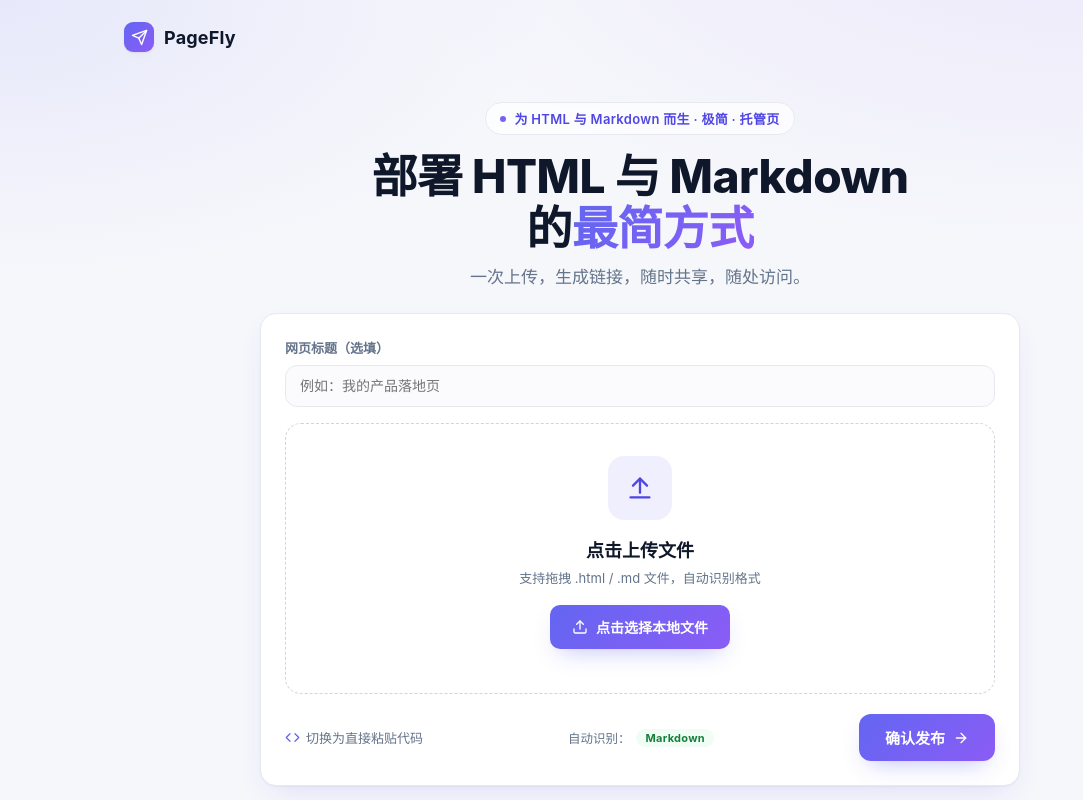
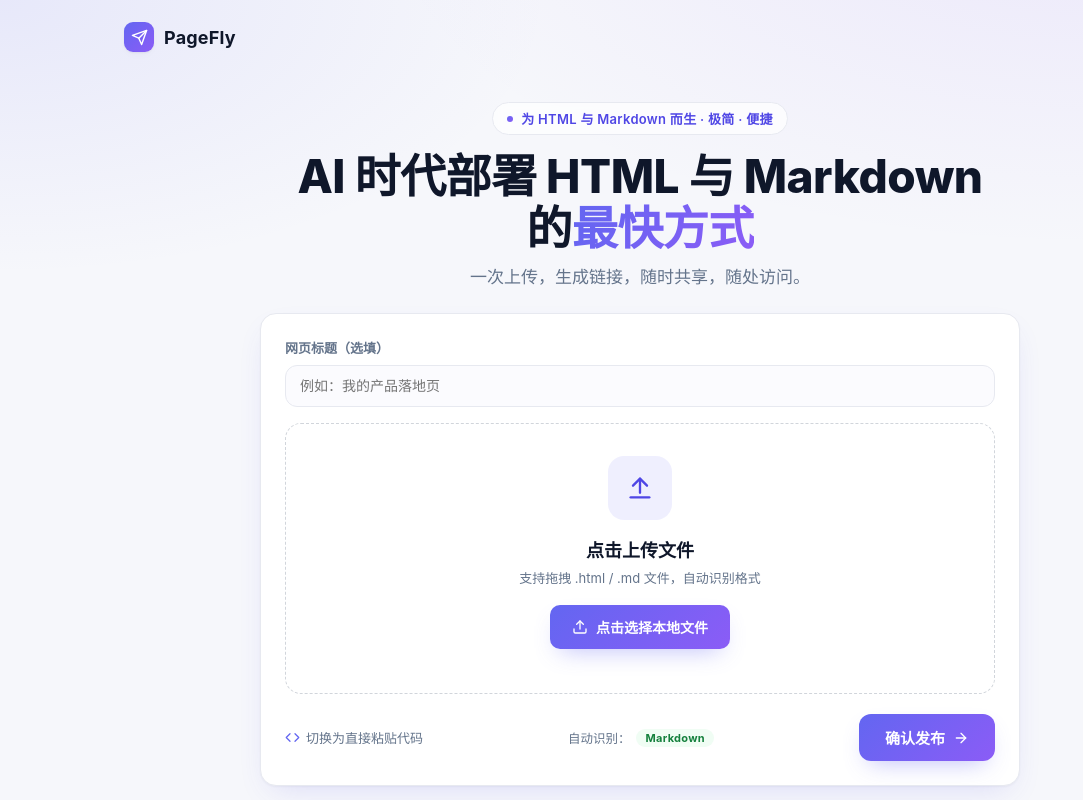
Before and after one commit to 88ok/PageFly, a website: page public/index.html in a window 1280 px wide. Shown: the top 800 px of the page, without its empty margins (0-1083 px from the left). Drawn offline with Linux system fonts and the light colour scheme.

Commit message:
Update index.html

```diff
--- a/public/index.html
+++ b/public/index.html
@@ -145,8 +145,8 @@
     </nav>
 
     <header class="hero">
-      <span class="eyebrow"><span class="dot"></span>为 HTML 与 Markdown 而生 · 极简 · 托管页</span>
-      <h1>部署 HTML 与 Markdown<br>的<span class="grad">最简方式</span></h1>
+      <span class="eyebrow"><span class="dot"></span>为 HTML 与 Markdown 而生 · 极简 · 便捷</span>
+      <h1>AI 时代部署 HTML 与 Markdown<br>的<span class="grad">最快方式</span></h1>
       <p class="sub">一次上传，生成链接，随时共享，随处访问。</p>
 
       <div class="card">
```
